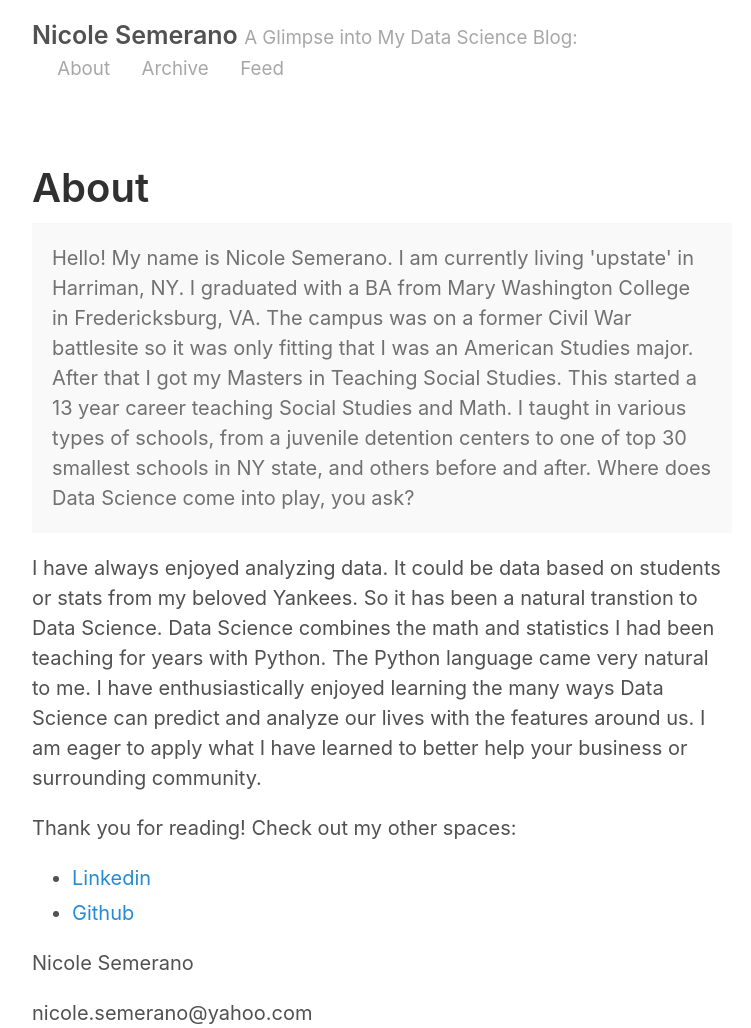
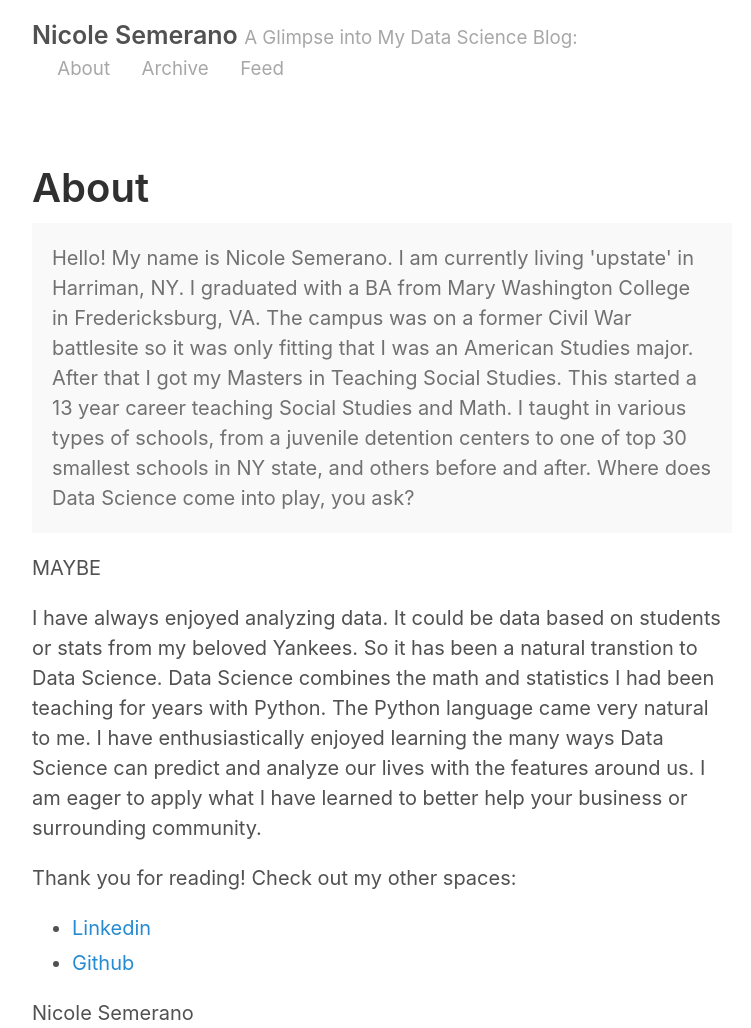
Before and after one commit to nicolesemerano/nicolesemerano.github.io, a Jekyll site: the page built from about.md, in a window 1280 px wide. Shown: the top 1028 px of the page, without its empty margins (258-1009 px from the left). Built offline with Jekyll 4.4.1, drawn with Linux system fonts in a browser that asks for light colours; grey boxes are pictures that could not be loaded.

Commit message:
Update about.md

```diff
--- a/about.md
+++ b/about.md
@@ -6,6 +6,7 @@ title: About
 <p class="message">
   Hello!  My name is Nicole Semerano.  I am currently living 'upstate' in Harriman, NY.  I graduated with a BA from Mary Washington College in Fredericksburg, VA.  The campus was on a former Civil War battlesite so it was only fitting that I was an American Studies major.  After that I got my Masters in Teaching Social Studies.  This started a 13 year career teaching Social Studies and Math.  I taught in various types of schools, from a juvenile detention centers to one of top 30 smallest schools in NY state, and others before and after.  Where does Data Science come into play, you ask?
 </p>
+MAYBE
 
 I have always enjoyed analyzing data.  It could be data based on students or stats from my beloved Yankees. So it has been a natural transtion to Data Science.  Data Science combines the math and statistics I had been teaching for years with Python.  The Python language came very natural to me.  I have enthusiastically enjoyed learning the many ways Data Science can predict and analyze our lives with the features around us. I am eager to apply what I have learned to better help your business or surrounding community.
 
@@ -19,4 +20,4 @@ Nicole Semerano
 
 nicole.semerano@yahoo.com
 
-<img src="/images/RCS.jpg">
+<img src="images/RCS.jpg">
```
